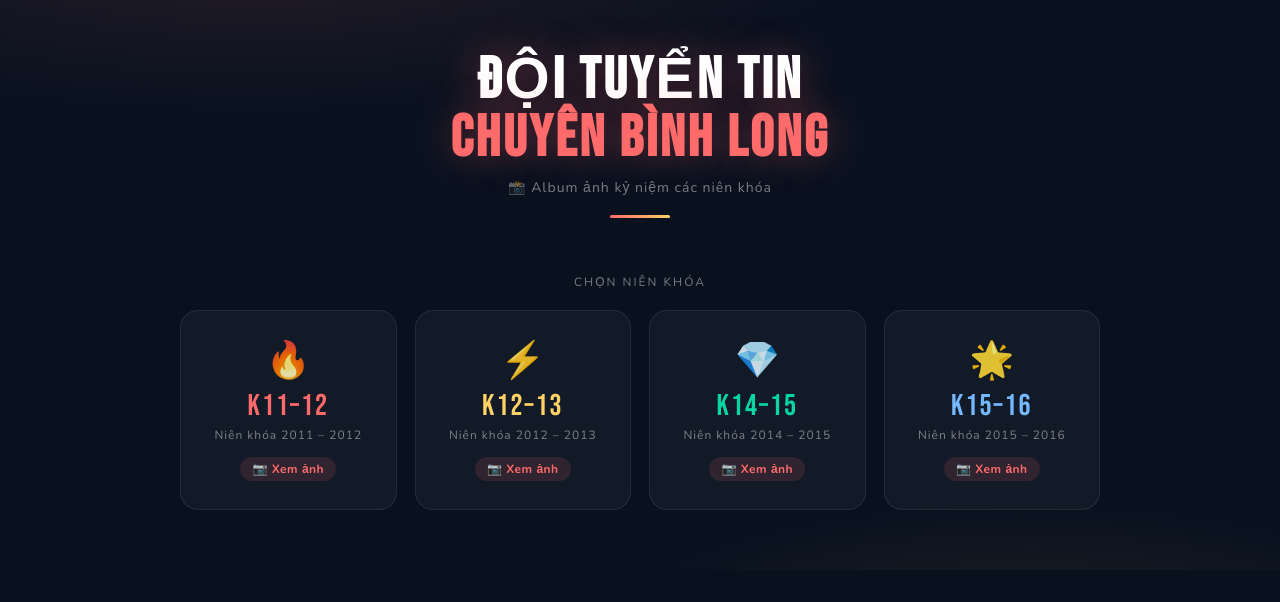
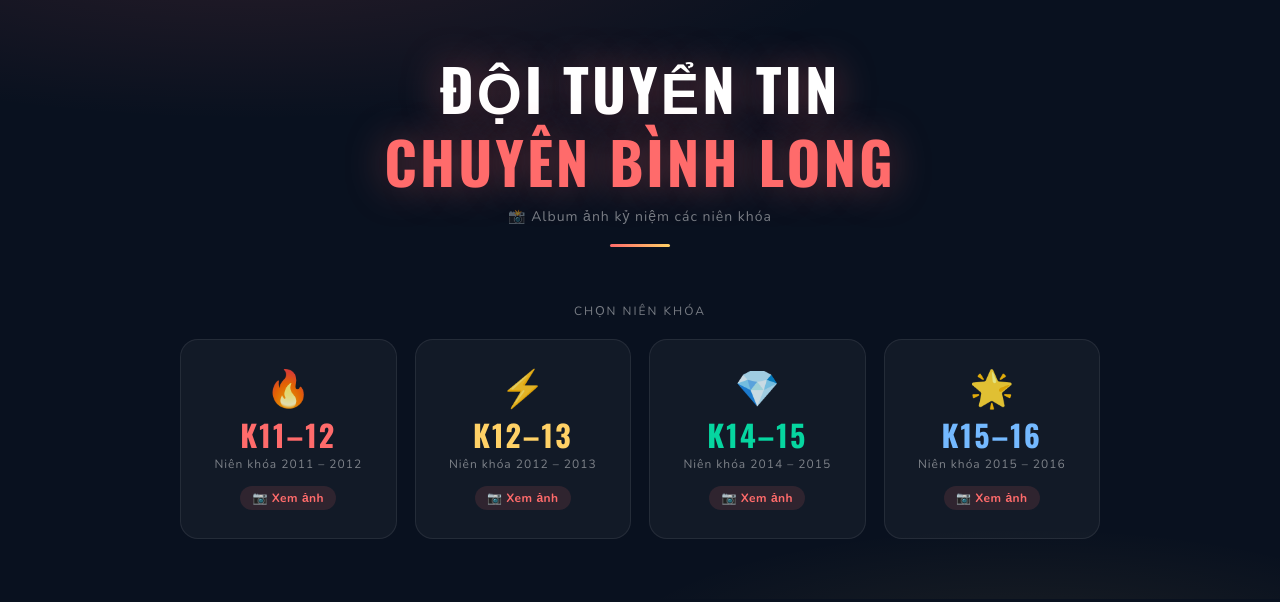
Before and after one commit to Huyvan111/TVH, a plain HTML site: page dist/index.html in a window 1280 px wide. Drawn offline with nearby package versions, Linux system fonts and the light colour scheme.

Commit message:
fix file

```diff
--- a/dist/index.html
+++ b/dist/index.html
@@ -6,7 +6,7 @@
   <link rel="icon" type="image/x-icon" href="/img7.jpg">
   <title>💀 ĐỘI TUYỂN TIN CHUYÊN BÌNH LONG</title>
   <link rel="preconnect" href="https://fonts.googleapis.com">
-  <link href="https://fonts.googleapis.com/css2?family=Bebas+Neue&family=Nunito:wght@400;600;700&display=swap" rel="stylesheet">
+  <link href="https://fonts.googleapis.com/css2?family=Oswald:wght@700&family=Nunito:wght@400;600;700&display=swap" rel="stylesheet">
   <style>
     :root {
       --bg: #09111f;
@@ -42,10 +42,10 @@
     }
 
     .site-title {
-      font-family: 'Bebas Neue', sans-serif;
+      font-family: 'Oswald', sans-serif;
       font-size: clamp(28px, 6vw, 58px);
       letter-spacing: 3px;
-      line-height: 1;
+      line-height: 1.25;
       color: #fff;
       text-shadow: 0 0 40px rgba(255,107,107,0.4);
     }
@@ -126,7 +126,7 @@
     }
 
     .group-card .cohort-name {
-      font-family: 'Bebas Neue', sans-serif;
+      font-family: 'Oswald', sans-serif;
       font-size: 30px;
       letter-spacing: 2px;
       color: #fff;
@@ -194,7 +194,7 @@
     .gallery-back:hover { background: rgba(255,255,255,0.13); }
 
     .gallery-heading {
-      font-family: 'Bebas Neue', sans-serif;
+      font-family: 'Oswald', sans-serif;
       font-size: clamp(32px, 7vw, 60px);
       letter-spacing: 3px;
       margin-bottom: 6px;
@@ -501,6 +501,7 @@
     sub: 'Niên khóa 2014 – 2015',
     color: '#06d6a0',
     items: [
+
     ]
   },
   k1516: {
@@ -508,19 +509,23 @@
     sub: 'Niên khóa 2015 – 2016',
     color: '#74b9ff',
     items: [
+
     ]
   }
 };
+
 // ============================================================
 //  GALLERY LOGIC
 // ============================================================
 let currentGroupKey = null;
 let fsItems = [];
 let fsCurrent = 0;
+
 function openGroup(key) {
   currentGroupKey = key;
   const group = GROUPS[key];
   const grid = document.getElementById('gallery-grid');
+
   document.getElementById('gallery-heading').textContent = group.name;
   document.getElementById('gallery-heading').style.color = group.color;
   document.getElementById('gallery-heading-sub').textContent = group.sub + ' — ' + group.items.length + ' items';
```
